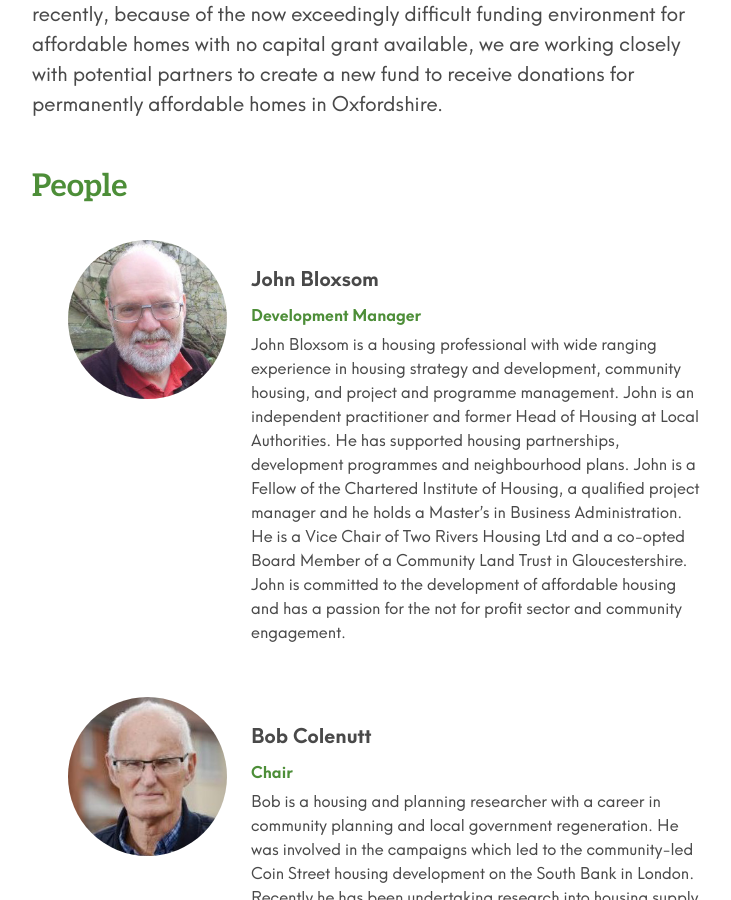
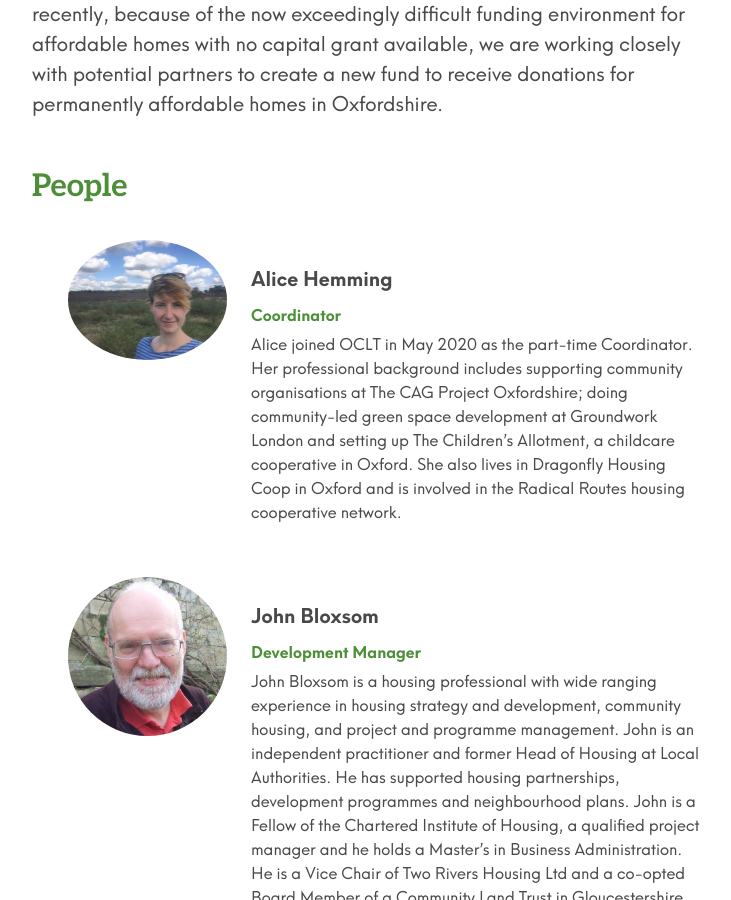
Before and after one commit to johnpuddephatt/oclt, a Jekyll site: the page built from _pages/about.md, in a window 1280 px wide and 900 px high, scrolled down 788 px. Shown: the whole window, without its empty margins (272-1003 px from the left). Built offline with Jekyll 4.4.1, drawn with Linux system fonts in a browser that asks for light colours.

Commit message:
Update from Forestry.io Oxfordshire CLT updated _data/people.yml

```diff
--- a/_data/people.yml
+++ b/_data/people.yml
@@ -1,5 +1,14 @@
 ---
 people:
+- name: Alice Hemming
+  role: Coordinator
+  image: "/uploads/img_1548.JPG"
+  description: 'Alice joined OCLT in May 2020 as the part-time Coordinator. Her professional
+    background includes supporting community organisations at The CAG Project Oxfordshire;
+    doing community-led green space development at Groundwork London and setting up
+    The Children''s Allotment, a childcare cooperative in Oxford. She also lives in
+    Dragonfly Housing Coop in Oxford and is involved in the Radical Routes housing
+    cooperative network. '
 - name: John Bloxsom
   role: Development Manager
   description: John Bloxsom is a housing professional with wide ranging experience
```
